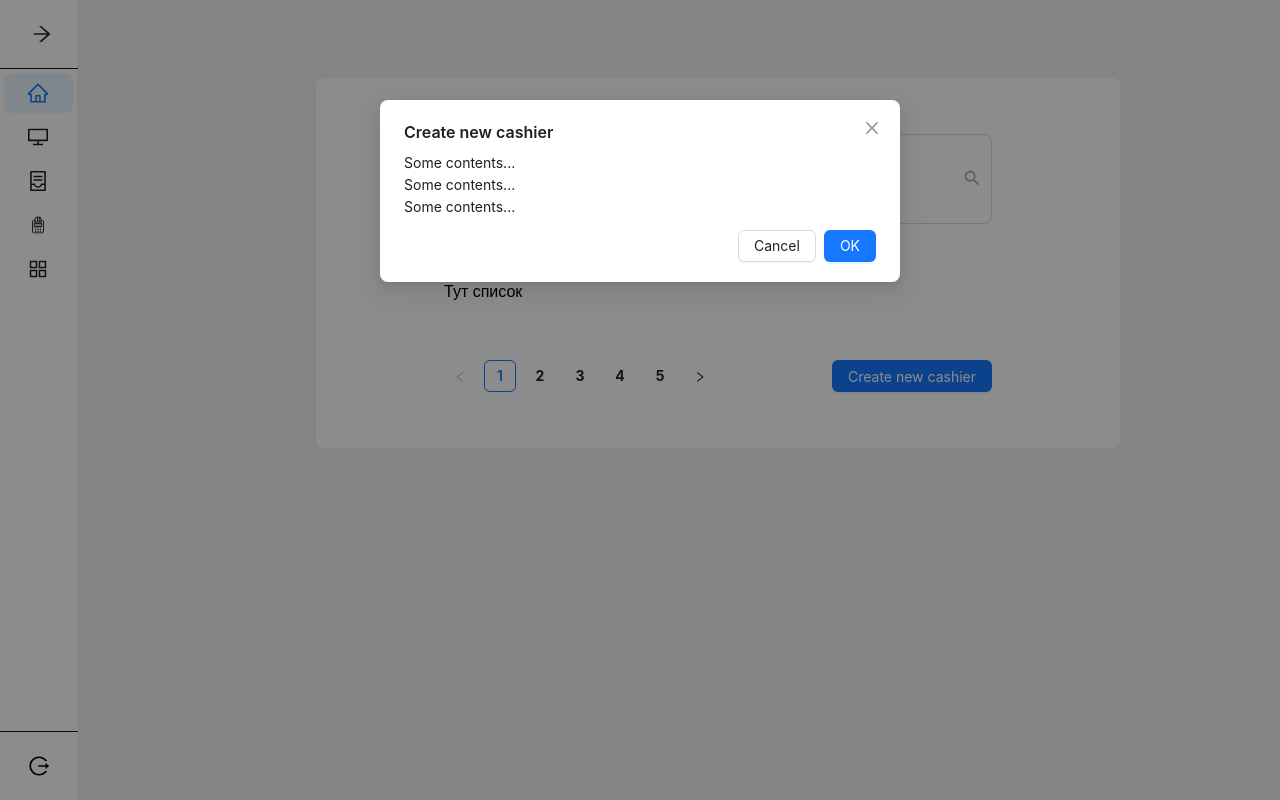
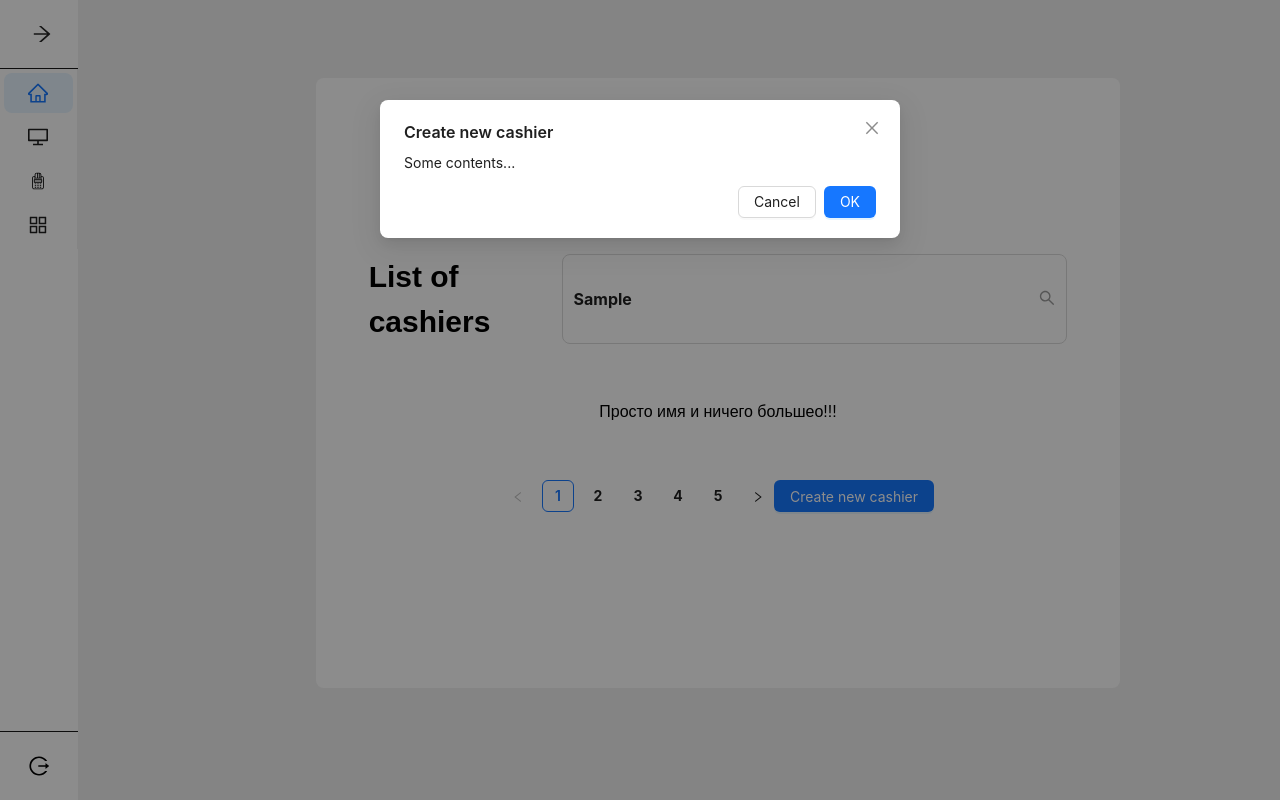
Before and after one commit to Reidego/BousPamFrontend, a Next.js app in the folder bousPam/: page /users in a window 1280 px wide. Both pictures are taken after typing "Sample" into the empty fields and a click on the button "Create new cashier". Shown: the top 800 px of the page. Built offline with nearby package versions, Linux system fonts and the light colour scheme.

Commit message:
fix component work windows

```diff
--- a/bousPam/src/app/not-found.tsx
+++ b/bousPam/src/app/not-found.tsx
@@ -3,7 +3,7 @@ import WorkSpace from '@/components/workSpace';
 export default function Prfile() {
   return (
     <WorkSpace>
-      <div className="flex font-bold text-[40px] h-[900px] justify-center items-center flex-col gap-y-[6px]">
+      <div className="flex font-bold text-[40px] max-h-screen justify-center items-center flex-col gap-y-[6px]">
         <span>Error: 404</span>
         <span>Page not found </span>
       </div>
--- /dev/null
+++ b/bousPam/src/app/terminals/page.tsx
@@ -0,0 +1,8 @@
+import WorkWindow from '@/components/workWindow';
+const List = () => {
+  return <div>Лист терминалов !!!</div>;
+};
+
+export default function Terminals() {
+  return <WorkWindow title="List of terminals" children={<List />} />;
+}
--- /dev/null
+++ b/bousPam/src/app/transportCompanies/page.tsx
@@ -0,0 +1,8 @@
+import WorkWindow from '@/components/workWindow';
+const List = () => {
+  return <div>Лист транспортных компаний !!!</div>;
+};
+
+export default function Profile() {
+  return <WorkWindow title="List of transport companies" children={<List />} />;
+}
--- a/bousPam/src/app/users/page.tsx
+++ b/bousPam/src/app/users/page.tsx
@@ -1,85 +1,15 @@
 'use client';
 import WorkSpace from '@/components/workSpace';
 import { SearchOutlined } from '@ant-design/icons';
-import { Input, Pagination, Button, Modal } from 'antd';
+import { Input, Pagination, Button, Modal, Divider } from 'antd';
 import { useState } from 'react';
 import { unstableSetRender } from 'antd';
 import { createRoot } from 'react-dom/client';
-
-unstableSetRender((node, container) => {
-  (container as any)._reactRoot ||= createRoot(container);
-  const root = (container as any)._reactRoot;
-  root.render(node);
-  return async () => {
-    await new Promise((resolve) => setTimeout(resolve, 0));
-    root.unmount();
-  };
-});
-
-const handleSearch = (value: string) => console.log(value);
-
-const suffix = (
-  <button className=" cursor-pointer">
-    <SearchOutlined
-      style={{
-        fontSize: 16,
-        opacity: 0.45,
-        color: '#00000',
-      }}
-    />
-  </button>
-);
+import WorkWindow from '@/components/workWindow';
+const List = () => {
+  return <div>Просто имя и ничего большео!!!</div>;
+};
 
 export default function Users() {
-  const [isModalOpen, setIsModalOpen] = useState(false);
-
-  const showModal = () => {
-    setIsModalOpen(true);
-  };
-
-  const handleOk = () => {
-    setIsModalOpen(false);
-  };
-
-  const handleCancel = () => {
-    setIsModalOpen(false);
-  };
-
-  const title = 'List of cashiers';
-  return (
-    // <div className=>
-    <WorkSpace>
-      <div className="flex text-[24px] justify-between font-bold">
-        <span className="text-[30px]">{title}</span>
-        <div className="flex w-[577px]">
-          <Input
-            placeholder="Search"
-            size="large"
-            suffix={suffix}
-            onPressEnter={(event) =>
-              handleSearch((event.target as HTMLInputElement).value)
-            }
-          />
-        </div>
-      </div>
-      <div>Тут список </div>
-      <div className="flex text-[24px] justify-between font-bold">
-        <Pagination defaultCurrent={1} total={50} />
-        <Button type="primary" onClick={showModal}>
-          Create new cashier
-        </Button>
-      </div>
-      <Modal
-        title="Create new cashier"
-        open={isModalOpen}
-        onOk={handleOk}
-        onCancel={handleCancel}
-      >
-        <p>Some contents...</p>
-        <p>Some contents...</p>
-        <p>Some contents...</p>
-      </Modal>
-    </WorkSpace>
-    // </div>
-  );
+  return <WorkWindow title="List of cashiers" children={<List />} />;
 }
--- a/bousPam/src/components/menu.tsx
+++ b/bousPam/src/components/menu.tsx
@@ -32,7 +32,7 @@ const LeftMenu: React.FC = () => {
       icon: <HomeOutlined style={{ fontSize: '20px' }} />,
       label: 'Profile',
       onClick: () => {
-        router.push('/profile');
+        router.push('/');
       },
     },
     {
@@ -43,20 +43,20 @@ const LeftMenu: React.FC = () => {
         router.push('/transportCompanies');
       },
     },
-    {
-      key: '3',
-      icon: <ContainerOutlined style={{ fontSize: '20px' }} />,
-      label: 'Option 3',
-      onClick: () => {
-        router.push('/profile');
-      },
-    },
+    // {
+    //   key: '3',
+    //   icon: <ContainerOutlined style={{ fontSize: '20px' }} />,
+    //   label: 'Option 3',
+    //   onClick: () => {
+    //     router.push('/profile');
+    //   },
+    // },
     {
       key: '4',
       icon: <Terrmianl />,
       label: 'Terminals',
       onClick: () => {
-        router.push('/profile');
+        router.push('/terminals');
       },
     },
     {
--- a/bousPam/src/components/workSpace.tsx
+++ b/bousPam/src/components/workSpace.tsx
@@ -1,11 +1,12 @@
 interface WorkSpaceProps {
   children: React.ReactNode;
+  // isBackBotton: Boolean | null;
 }
 
 const WorkSpace: React.FC<WorkSpaceProps> = ({ children }) => {
   return (
-    <div className="w-full">
-      <div className="text-black mx-[238px] mt-[78px] bg-[#fff] rounded-[8px] px-[128px] py-[56px] flex flex-col gap-y-[56px]">
+    <div className="w-full h-screen">
+      <div className="text-black h-[calc(100vh-78px-56px*2)] mx-[238px] mt-[78px] bg-[#fff] rounded-[8px] px-[128px] py-[56px] items-center justify-center flex flex-col gap-y-[56px]">
         {children}
       </div>
     </div>
--- /dev/null
+++ b/bousPam/src/components/workWindow.tsx
@@ -0,0 +1,88 @@
+'use client';
+import { useState } from 'react';
+import WorkSpace from './workSpace';
+import { Input, Pagination, Button, Modal } from 'antd';
+import { SearchOutlined } from '@ant-design/icons';
+import { unstableSetRender } from 'antd';
+import { createRoot } from 'react-dom/client';
+
+unstableSetRender((node, container) => {
+  (container as any)._reactRoot ||= createRoot(container);
+  const root = (container as any)._reactRoot;
+  root.render(node);
+  return async () => {
+    await new Promise((resolve) => setTimeout(resolve, 0));
+    root.unmount();
+  };
+});
+
+interface WorkWindowProps {
+  children: React.ReactNode;
+  title: string;
+  //   isBackBotton: Boolean;
+}
+
+const handleSearch = (value: string) => console.log(value);
+
+const suffix = (
+  <button className=" cursor-pointer">
+    <SearchOutlined
+      style={{
+        fontSize: 16,
+        opacity: 0.45,
+        color: '#00000',
+      }}
+    />
+  </button>
+);
+
+const WorkWindow: React.FC<WorkWindowProps> = ({ children, title }) => {
+  const [isModalOpen, setIsModalOpen] = useState(false);
+
+  const showModal = () => {
+    setIsModalOpen(true);
+  };
+
+  const handleOk = () => {
+    setIsModalOpen(false);
+  };
+
+  const handleCancel = () => {
+    setIsModalOpen(false);
+  };
+
+  return (
+    <WorkSpace>
+      <div className="flex flex-row text-[24px] justify-between font-bold">
+        <span className="text-[30px]">{title}</span>
+        <div className="flex w-[577px]">
+          <Input
+            placeholder="Search"
+            size="large"
+            suffix={suffix}
+            onPressEnter={(event) =>
+              handleSearch((event.target as HTMLInputElement).value)
+            }
+          />
+        </div>
+      </div>
+      <div>{children}</div>
+      <div className="flex text-[24px] justify-between font-bold">
+        <Pagination defaultCurrent={1} total={50} />
+        <Button type="primary" onClick={showModal}>
+          Create new cashier
+        </Button>
+      </div>
+      <Modal
+        title="Create new cashier"
+        open={isModalOpen}
+        onOk={handleOk}
+        onCancel={handleCancel}
+      >
+        <p>Some contents...</p>
+      </Modal>
+    </WorkSpace>
+  );
+};
+
+export default WorkWindow;
```
Also changed, not shown: bousPam/src/app/page.tsx (renamed from bousPam/src/app/profile/page.tsx).
